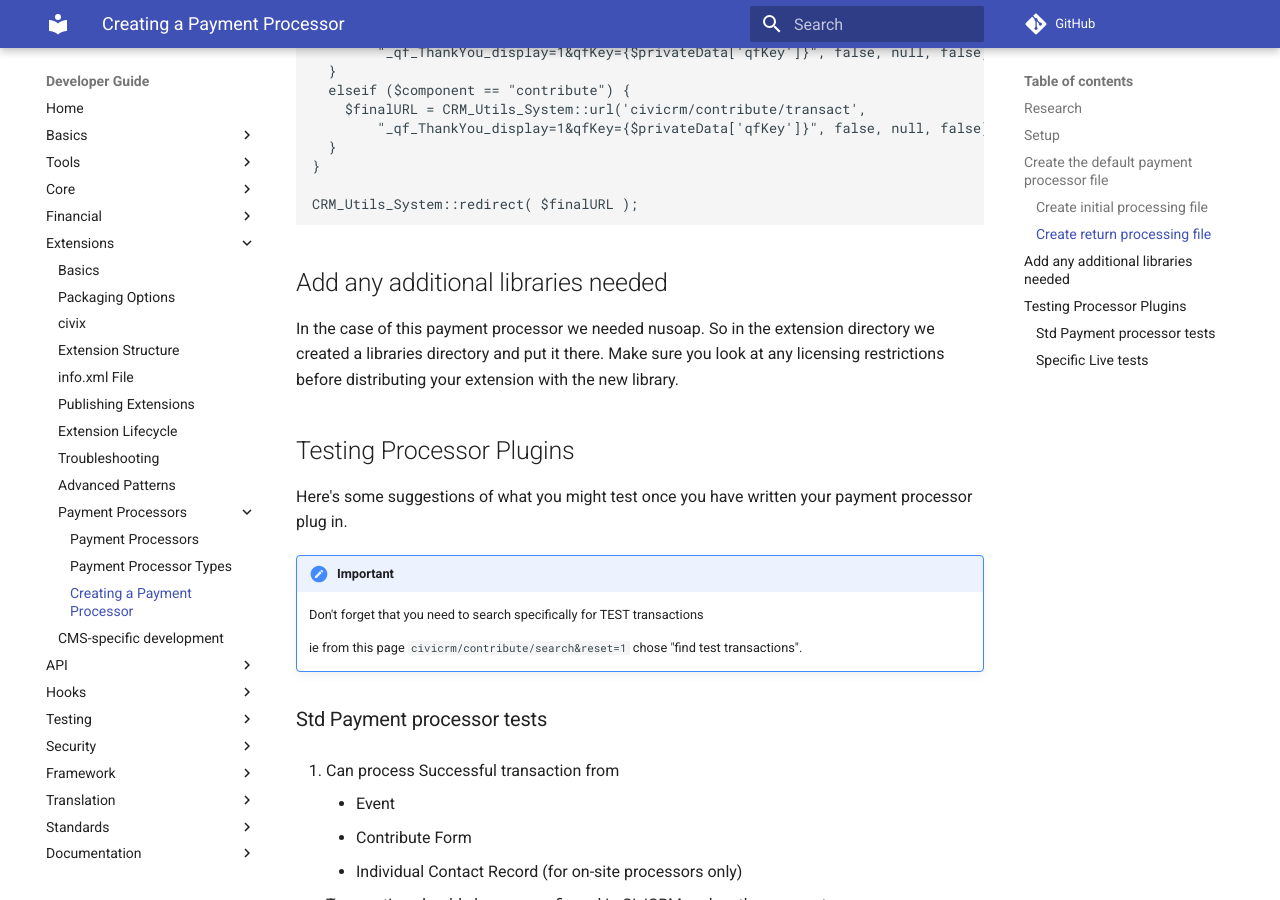
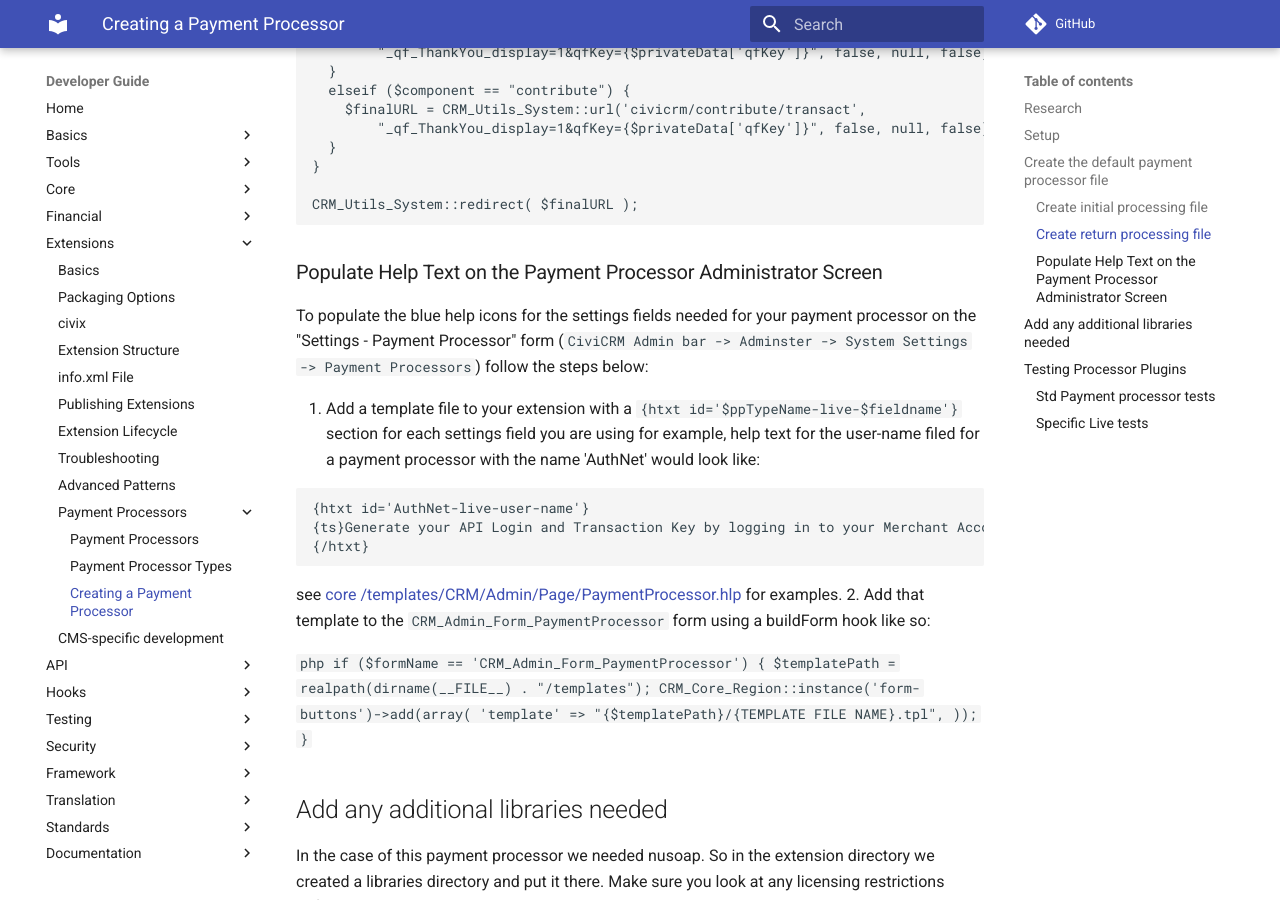
Before and after one commit to civicrm/civicrm-dev-docs, an MkDocs documentation site: the page built from docs/extensions/payment-processors/create.md, in a window 1280 px wide and 900 px high, scrolled down 11562 px. Built offline with MkDocs 1.6.1 and Material for MkDocs 9.7.7, drawn with Linux system fonts in a browser that asks for light colours; comment, search, counter and statistics services are not loaded; old or Windows-style settings are respelled for this version of MkDocs.

Commit message:
Populate Help Text on the Payment Processor Administrator Screen
Add a section on how to Populate Help Text on the Payment Processor Administrator Screen for your new processor.

````diff
--- a/docs/extensions/payment-processors/create.md
+++ b/docs/extensions/payment-processors/create.md
@@ -613,6 +613,28 @@ else {
 
 CRM_Utils_System::redirect( $finalURL );
 ```
+### Populate Help Text on the Payment Processor Administrator Screen
+To populate the blue help icons for the settings fields needed for your payment processor on the  "Settings - Payment Processor" form (`CiviCRM Admin bar -> Adminster -> System Settings -> Payment Processors`) follow the steps below:
+
+1. Add a template file to your extension with a `{htxt id='$ppTypeName-live-$fieldname'}` section for each settings field you are using for example, help text for the user-name filed for a payment processor with the name 'AuthNet' would look like:
+
+```
+{htxt id='AuthNet-live-user-name'}
+{ts}Generate your API Login and Transaction Key by logging in to your Merchant Account and navigating to <strong>Settings &raquo; General Security Settings</strong>.{/ts}</p>
+{/htxt}
+```
+
+see [core /templates/CRM/Admin/Page/PaymentProcessor.hlp](https://github.com/civicrm/civicrm-core/blob/master/templates/CRM/Admin/Page/PaymentProcessor.hlp) for examples.
+2. Add that template to the `CRM_Admin_Form_PaymentProcessor` form using a buildForm hook like so:
+
+```php
+ if ($formName == 'CRM_Admin_Form_PaymentProcessor') {
+    $templatePath = realpath(dirname(__FILE__) . "/templates");
+    CRM_Core_Region::instance('form-buttons')->add(array(
+      'template' => "{$templatePath}/{TEMPLATE FILE NAME}.tpl",
+    ));
+  }
+ ```
 
 ## Add any additional libraries needed
 
````
